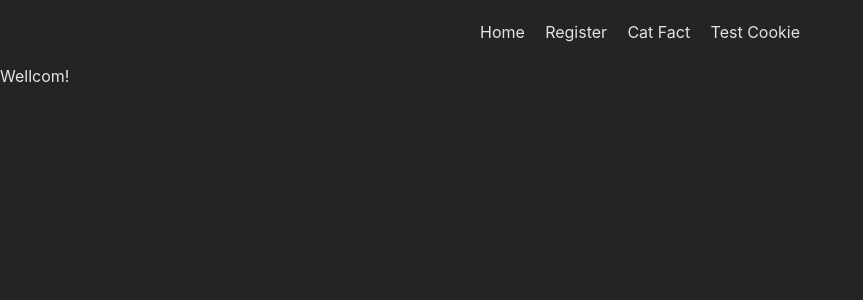
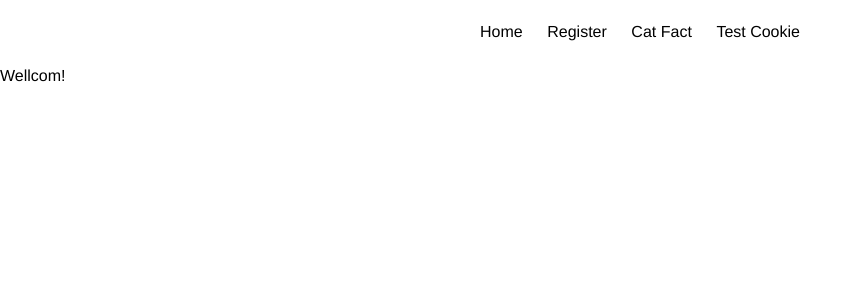
Before and after one commit to zahraRostami1999/react-Login, a React (Vite) app in the folder react-Login/: page / in a window 1280 px wide. Shown: the top 300 px of the page, without its empty margins (0-863 px from the left). Built offline with nearby package versions, Linux system fonts and the light colour scheme.

Commit message:
edit index.css: remove extra styles

```diff
--- a/react-Login/src/index.css
+++ b/react-Login/src/index.css
@@ -1,18 +1,3 @@
 @tailwind base;
 @tailwind components;
 @tailwind utilities;
-
-:root {
-  font-family: Inter, system-ui, Avenir, Helvetica, Arial, sans-serif;
-  line-height: 1.5;
-  font-weight: 400;
-
-  color-scheme: light dark;
-  color: rgba(255, 255, 255, 0.87);
-  background-color: #242424;
-
-  font-synthesis: none;
-  text-rendering: optimizeLegibility;
-  -webkit-font-smoothing: antialiased;
-  -moz-osx-font-smoothing: grayscale;
-}
```
